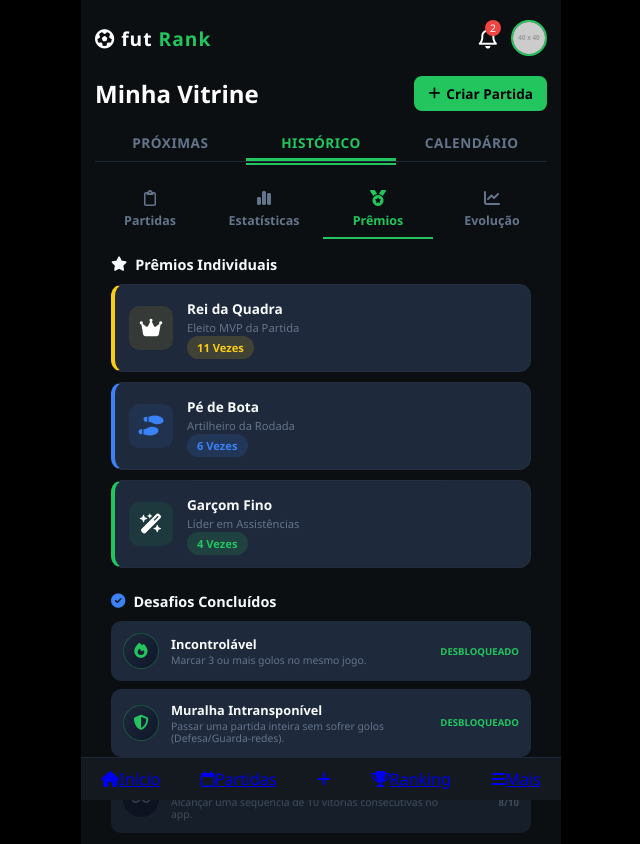
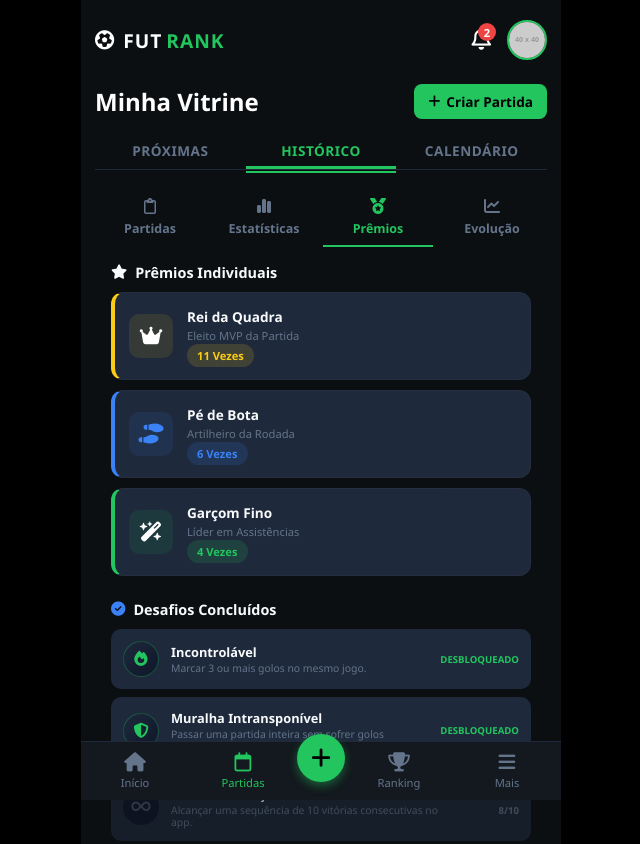
Before and after one commit to luizlobatojr/peladapp, a plain HTML site: page premios.html in a window 1280 px wide. Shown: the top 844 px of the page, without its empty margins (319-959 px from the left). Drawn offline with Linux system fonts and the light colour scheme; placeholder pictures from the web are drawn by us.

Commit message:
header: v0.0.3

```diff
--- /dev/null
+++ b/blocks/header.css
@@ -0,0 +1,88 @@
+/* ==========================================================================
+   HEADER
+   ========================================================================== */
+
+.header {
+  display: flex;
+  justify-content: space-between;
+  align-items: center;
+  margin-bottom: 24px;
+}
+
+/* Logo */
+
+.header__logo {
+  display: flex;
+  align-items: center;
+  gap: 8px;
+
+  font-weight: 800;
+  font-size: 1.2rem;
+  letter-spacing: 1px;
+}
+
+.header__logo-icon {
+  font-size: 1.2rem;
+}
+
+.header__logo-text {
+  display: flex;
+  align-items: center;
+  gap: 4px;
+}
+
+.header__logo-highlight {
+  color: var(--green-primary);
+}
+
+/* Ações */
+
+.header__actions {
+  display: flex;
+  align-items: center;
+  gap: 16px;
+}
+
+/* Notificação */
+
+.header__notification {
+  position: relative;
+  cursor: pointer;
+}
+
+.header__notification-icon {
+  font-size: 1.4rem;
+}
+
+.header__notification-badge {
+  position: absolute;
+  top: -5px;
+  right: -5px;
+
+  display: flex;
+  justify-content: center;
+  align-items: center;
+
+  min-width: 18px;
+  height: 18px;
+
+  background-color: #ef4444;
+  color: #fff;
+
+  font-size: 0.7rem;
+  font-weight: 600;
+
+  border-radius: 50%;
+}
+
+/* Avatar */
+
+.header__avatar {
+  width: 40px;
+  height: 40px;
+
+  border: 2px solid var(--green-primary);
+  border-radius: 50%;
+
+  object-fit: cover;
+}
--- a/blocks/style.css
+++ b/blocks/style.css
@@ -45,53 +45,6 @@
   box-shadow: 0 0 20px rgba(0, 0, 0, 0.8);
 }
 
-/* HEADER */
-.app-header {
-  display: flex;
-  justify-content: space-between;
-  align-items: center;
-  margin-bottom: 24px;
-}
-
-.logo {
-  font-weight: 800;
-  font-size: 1.2rem;
-  letter-spacing: 1px;
-}
-
-.logo span {
-  color: var(--green-primary);
-}
-
-.header-actions {
-  display: flex;
-  align-items: center;
-  gap: 16px;
-}
-
-.notification-badge {
-  position: relative;
-  font-size: 1.4rem;
-  cursor: pointer;
-}
-
-.notification-badge .badge {
-  position: absolute;
-  top: -5px;
-  right: -5px;
-  background-color: #ef4444;
-  color: white;
-  font-size: 0.7rem;
-  padding: 2px 6px;
-  border-radius: 50%;
-}
-
-.avatar-img {
-  width: 40px;
-  height: 40px;
-  border-radius: 50%;
-  border: 2px solid var(--green-primary);
-}
 
 /* WELCOME & LEVEL */
 .welcome-section {
@@ -540,58 +493,3 @@
   font-size: 0.65rem;
   color: var(--text-muted);
 }
-
-/* BOTTOM NAVIGATION */
-.bottom-nav {
-  position: fixed;
-  bottom: 0;
-  left: 50%;
-  transform: translateX(-50%);
-  width: 100%;
-  max-width: 480px;
-  background-color: var(--bg-card);
-  border-top: 1px solid var(--border-color);
-  display: flex;
-  justify-content: space-around;
-  align-items: center;
-  padding: 10px 0;
-  z-index: 100;
-}
-
-.bottom-nav__item {
-  color: var(--text-muted);
-  text-decoration: none;
-  display: flex;
-  flex-direction: column;
-  align-items: center;
-  font-size: 0.7rem;
-  gap: 4px;
-  flex: 1;
-}
-
-.bottom-nav__item i {
-  font-size: 1.2rem;
-}
-
-.bottom-nav__item.bottom-nav__item--active {
-  color: var(--green-primary);
-}
-
-.bottom-nav__item--create {
-  background-color: var(--green-primary);
-  color: #000 !important;
-  width: 48px;
-  height: 48px;
-  border-radius: 50%;
-  display: flex;
-  justify-content: center;
-  align-items: center;
-  font-size: 1.4rem !important;
-  margin-top: -25px;
-  box-shadow: 0 4px 10px rgba(34, 197, 94, 0.4);
-  flex: none;
-}
-
-.bottom-nav__item--create i {
-  font-size: 1.4rem;
-}
--- a/pages/index.css
+++ b/pages/index.css
@@ -2,6 +2,7 @@
 @import url("../vendor/fonts.css");*/
 
 @import url("../blocks/bottom-nav.css");
+@import url("../blocks/header.css");
 
 @import url("../blocks/style.css");
 @import url("../blocks/partidas.css");
--- a/premios.html
+++ b/premios.html
@@ -3,7 +3,7 @@
   <head>
     <meta charset="UTF-8" />
     <meta name="viewport" content="width=device-width, initial-scale=1.0" />
-    <title>FutRANK - Galeria de Prêmios</title>
+    <title>FUTRANK - Galeria de Prêmios</title>
     <link rel="stylesheet" href="pages/index.css" />
     <link
       rel="stylesheet"
@@ -12,20 +12,23 @@
   </head>
   <body>
     <div class="app-container">
-      <!-- HEADER DO APP -->
-      <header class="app-header">
-        <div class="logo">
-          <i class="fa-solid fa-soccer-ball"></i> fut <span>Rank</span>
+      <header class="header">
+        <div class="header__logo">
+          <i class="header__logo-icon fa-solid fa-soccer-ball"></i>
+          <span class="header__logo-text">
+            FUT<span class="header__logo-highlight">RANK</span>
+          </span>
         </div>
-        <div class="header-actions">
-          <div class="notification-badge">
-            <i class="fa-regular fa-bell"></i>
-            <span class="badge">2</span>
+
+        <div class="header__actions">
+          <div class="header__notification">
+            <i class="header__notification-icon fa-regular fa-bell"></i>
+            <span class="header__notification-badge">2</span>
           </div>
           <img
             src="https://via.placeholder.com/40"
             alt="Profile"
-            class="avatar-img"
+            class="header__avatar"
           />
         </div>
       </header>
@@ -162,13 +165,28 @@
         </div>
       </section>
 
-      <!-- MENU INFERIOR FIXO -->
       <nav class="bottom-nav">
-        <a href="index.html" class="nav-item"><i class="fa-solid fa-house"></i><span>Início</span></a>
-        <a href="partidas.html" class="nav-item active"><i class="fa-regular fa-calendar"></i><span>Partidas</span></a>
-        <a href="criar-partida.html" class="nav-item nav-create"><i class="fa-solid fa-plus"></i></a>
-        <a href="ranking.html" class="nav-item"><i class="fa-solid fa-trophy"></i><span>Ranking</span></a>
-        <a href="mais.html" class="nav-item"><i class="fa-solid fa-bars"></i><span>Mais</span></a>
+        <a href="index.html" class="bottom-nav__item "
+          ><i class="fa-solid fa-house"></i
+          ><span class="bottom-nav__text">Início</span></a
+        >
+        <a href="partidas.html" class="bottom-nav__item bottom-nav__item--active"
+          ><i class="fa-regular fa-calendar"></i
+          ><span class="bottom-nav__text">Partidas</span></a
+        >
+        <a
+          href="criar-partida.html"
+          class="bottom-nav__item bottom-nav__item--create"
+          ><i class="fa-solid fa-plus"></i
+        ></a>
+        <a href="ranking.html" class="bottom-nav__item"
+          ><i class="fa-solid fa-trophy"></i
+          ><span class="bottom-nav__text">Ranking</span></a
+        >
+        <a href="mais.html" class="bottom-nav__item"
+          ><i class="fa-solid fa-bars"></i
+          ><span class="bottom-nav__text">Mais</span></a
+        >
       </nav>
     </div>
   </body>
```
Also changed, not shown: boas-vindas.html (+1 -1 lines), cadastro.html (+1 -1 lines), calendario.html (+30 -21 lines), criar-partida.html (+16 -12 lines), detalhes-partida.html (+76 -30 lines), estatisticas.html (+30 -19 lines), evolucao.html (+34 -14 lines), historico.html (+34 -15 lines), index.html (+13 -9 lines), login.html (+1 -1 lines), mais.html (+13 -10 lines), partidas.html (+13 -9 lines), ranking.html (+13 -10 lines).
